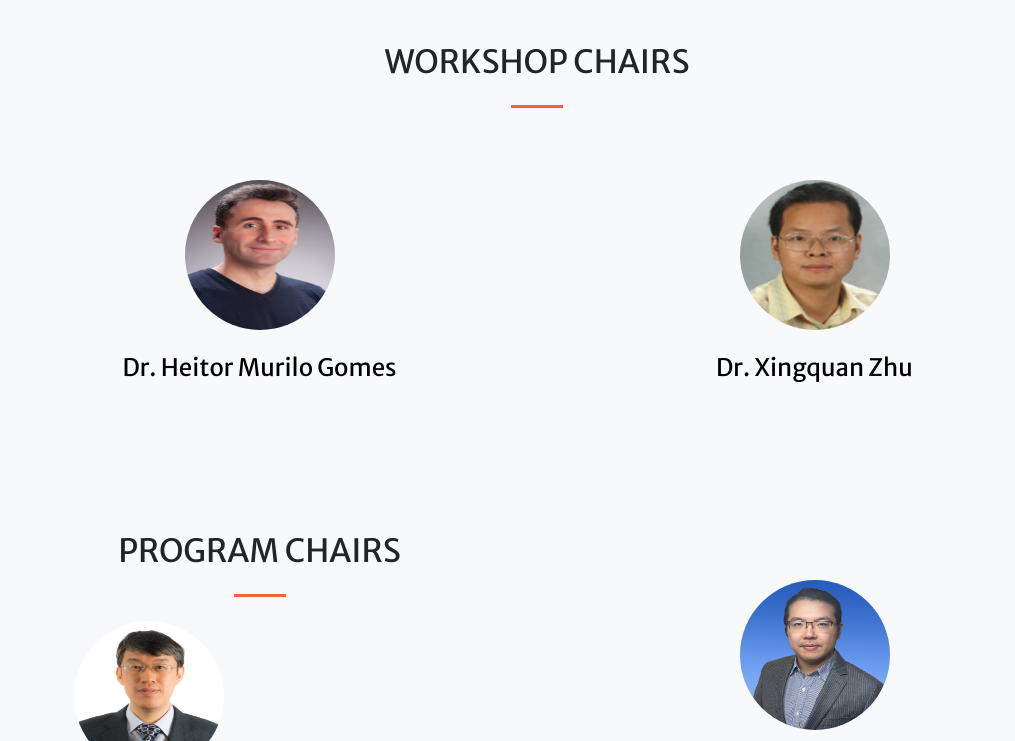
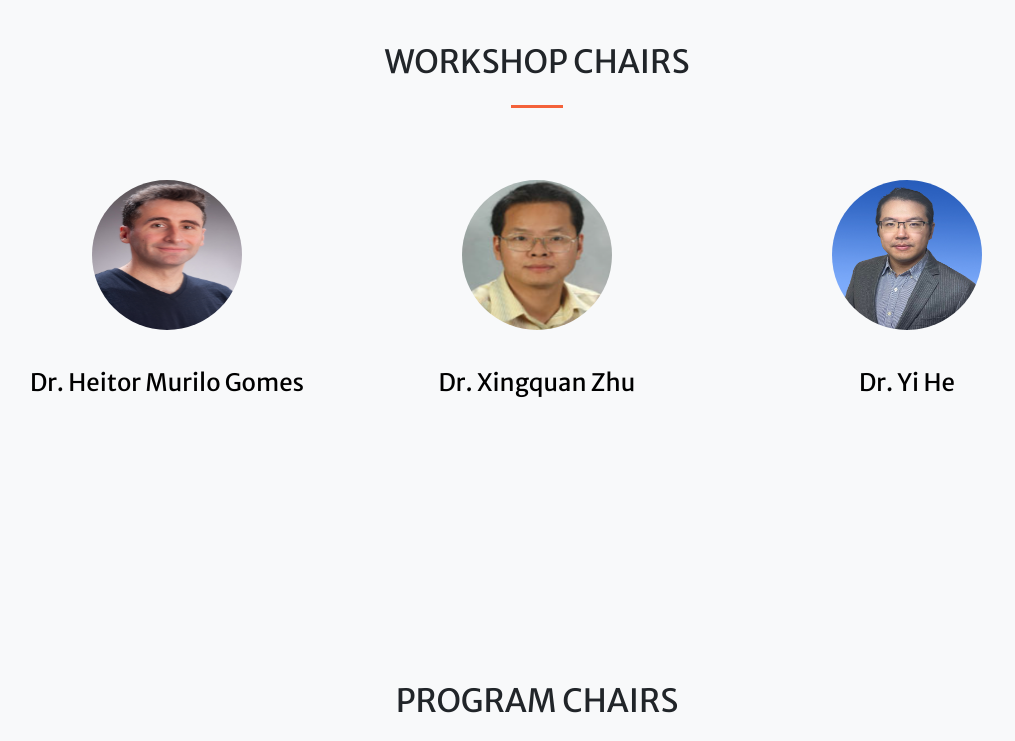
Before and after one commit to arrl-icdm/arrl2025, a website: page index.html in a window 1280 px wide. Shown: the part 4760-5501 px from the top of the page, without its empty margins (103-1118 px from the left). Drawn offline with nearby package versions, Linux system fonts and the light colour scheme.

Commit message:
Update index.html

```diff
--- a/index.html
+++ b/index.html
@@ -427,73 +427,72 @@
             </div>
         </div>
 
-
-
-
         <style>
-                .left {
-                    float: left;
-                    width: 50%;
-                    height: 400px;
-
+            .flex-container {
+                display: flex;
+                flex-wrap: wrap;
+                justify-content: space-around;
             }
 
-                .right {
-                    float: right;
-                    width: 50%;
-                    height: 400px;
+            .flex-item {
+                width: 30%; /* 每行最多显示三个 */
+                margin-bottom: 20px;
+                text-align: center;
+            }
 
+            .flex-item img {
+                border-radius: 50%;
+                height: 150px;
+                width: 150px;
+            }
+
+            .flex-item h4 {
+                margin-top: 15px;
             }
         </style>
 
-            <div class="left" data-animation-delay="200">
+        <div class="flex-container">
+            <div class="flex-item" data-animation-delay="200">
                 <br /><br />
-                <center><a href="https://heitorgomes.com/" target="blank"><img
-                            class="img-responsive img-rounded" style="border-radius: 50%" height="150" width="150"
-                            src="img/heitor_headphoto.jpg" alt=""></a></center>
+                <center>
+                    <a href="https://heitorgomes.com/" target="blank">
+                        <img class="img-responsive img-rounded" src="img/heitor_headphoto.jpg" alt="">
+                    </a>
+                </center>
                 <br />
                 <h4 class="section-heading">
-                    <center><a href="https://heitorgomes.com/" target="blank">
-                            <font color="Black">Dr. Heitor Murilo Gomes </font>
-                        </a></center>
+                    <center><a href="https://heitorgomes.com/" target="blank"><font color="Black">Dr. Heitor Murilo Gomes </font></a></center>
                 </h4>
-
             </div>
 
-            <div class="left" data-animation-delay="200">
+            <div class="flex-item" data-animation-delay="200">
                 <br /><br />
-                <center><a href="https://www.fau.edu/engineering/directory/faculty/zhu/" target="blank"><img
-                            class="img-responsive img-rounded" style="border-radius: 50%" height="150" width="150"
-                            src="img/Xingquan Zhu.png" alt=""></a></center>
+                <center>
+                    <a href="https://www.fau.edu/engineering/directory/faculty/zhu/" target="blank">
+                        <img class="img-responsive img-rounded" src="img/Xingquan Zhu.png" alt="">
+                    </a>
+                </center>
                 <br />
                 <h4 class="section-heading">
-                    <center><a href="https://www.fau.edu/engineering/directory/faculty/zhu/" target="blank">
-                            <font color="Black">Dr. Xingquan Zhu </font>
-                        </a></center>
+                    <center><a href="https://www.fau.edu/engineering/directory/faculty/zhu/" target="blank"><font color="Black">Dr. Xingquan Zhu </font></a></center>
                 </h4>
-
             </div>
 
-            <div class="right" data-animation-delay="200">
+            <div class="flex-item" data-animation-delay="200">
                 <br /><br />
-                <center><a href="https://www.lions.odu.edu/~y1he/index.html" target="blank"><img
-                            class="img-responsive img-rounded" style="border-radius: 50%" height="150" width="150"
-                            src="img/Yi He_v2.png" alt=""></a></center>
+                <center>
+                    <a href="https://www.lions.odu.edu/~y1he/index.html" target="blank">
+                        <img class="img-responsive img-rounded" src="img/Yi He_v2.png" alt="">
+                    </a>
+                </center>
                 <br />
                 <h4 class="section-heading">
-                    <center><a href="https://www.lions.odu.edu/~y1he/index.html" target="blank">
-                            <font color="Black">Dr. Yi He </font>
-                        </a></center>
+                    <center><a href="https://www.lions.odu.edu/~y1he/index.html" target="blank"><font color="Black">Dr. Yi He </font></a></center>
                 </h4>
-
             </div>
-
-
-
-
+        </div>
     </div>
 </section>
-
 
 
 
```
Lines whose indentation alone changed are shown as unchanged.
